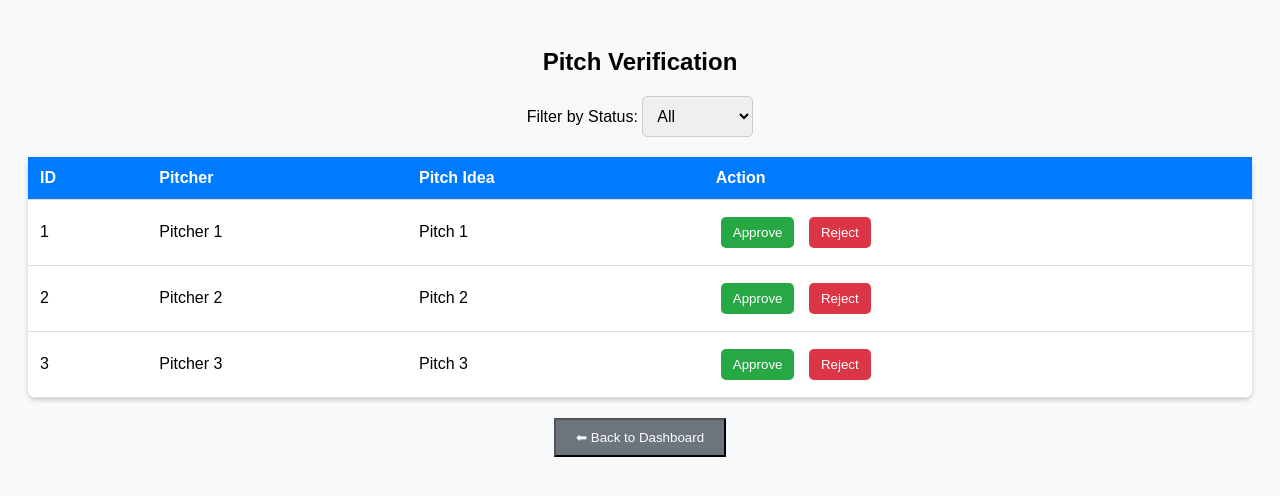
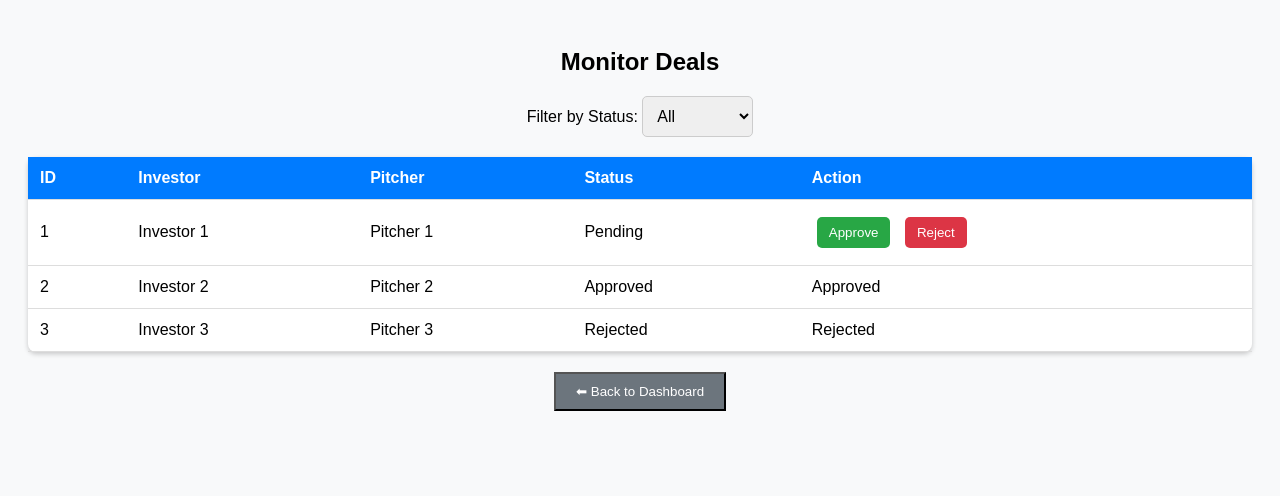
Before and after one commit to Bhavikgarg302005/pitch_platform, a Flask app: page /monitor_deals_page in a window 1280 px wide. Shown: the top 496 px of the page. Run offline with Flask 3, Linux system fonts and the light colour scheme.

Commit message:
code added

```diff
--- a/app.py
+++ b/app.py
@@ -92,20 +92,20 @@ def monitor_deals_page():
     print("Attempting to render:", app.template_folder + '/MonitorDeals.html')
     return render_template('MonitorDeals.html')
 
+
 @app.route('/monitor_deals')
 def monitor_deals():
     filter_status = request.args.get('filter', 'All')
-    filtered_deals = deals_db
-    if filter_status != 'All':
-        filtered_deals = [d for d in deals_db if d['status'] == filter_status]
-    response = jsonify({'deals': filtered_deals})
-    response.headers.add('Content-Type', 'application/json')
-    return response
+    filtered_deals = [d for d in deals_db if filter_status == 'All' or d['status'] == filter_status]
+    print(f"Sending {len(filtered_deals)} deals (filter: {filter_status})")  # Debug
+    return jsonify({'deals': filtered_deals})
+
 
 @app.route('/logout')
 def logout():
     # Add logout functionality here
     return redirect('/login')
+
 
 @app.route('/pitches_to_verify')
 def pitches_to_verify():
@@ -150,37 +150,60 @@ def reject_pitch():
 
 @app.route('/approve_deal', methods=['POST'])
 def approve_deal():
-    deal_id = request.form.get('deal_id')
-    if deal_id is None:
+    try:
         data = request.get_json()
         deal_id = data.get('deal_id')
 
-    deal_id = int(deal_id)
+        # Find and update deal
+        for deal in deals_db:
+            if deal['id'] == deal_id:
+                deal['status'] = 'Approved'
+                print(f"Deal {deal_id} approved")  # Debug
+                return jsonify({
+                    'status': 'success',
+                    'message': f'Deal {deal_id} approved'
+                })
 
-    # Update the deal status in database
-    for deal in deals_db:
-        if deal['id'] == deal_id:
-            deal['status'] = 'Approved'
-            break
+        return jsonify({
+            'status': 'error',
+            'message': 'Deal not found'
+        }), 404
 
-    return jsonify({'status': 'success', 'message': f'Deal {deal_id} approved'})
+    except Exception as e:
+        print(f"Error approving deal: {str(e)}")  # Debug
+        return jsonify({
+            'status': 'error',
+            'message': str(e)
+        }), 500
+
 
 @app.route('/reject_deal', methods=['POST'])
 def reject_deal():
-    deal_id = request.form.get('deal_id')
-    if deal_id is None:
+    try:
         data = request.get_json()
         deal_id = data.get('deal_id')
 
-    deal_id = int(deal_id)
+        # Find and update deal
+        for deal in deals_db:
+            if deal['id'] == deal_id:
+                deal['status'] = 'Rejected'
+                print(f"Deal {deal_id} rejected")  # Debug
+                return jsonify({
+                    'status': 'success',
+                    'message': f'Deal {deal_id} rejected'
+                })
 
-    # Update the deal status in database
-    for deal in deals_db:
-        if deal['id'] == deal_id:
-            deal['status'] = 'Rejected'
-            break
+        return jsonify({
+            'status': 'error',
+            'message': 'Deal not found'
+        }), 404
 
-    return jsonify({'status': 'success', 'message': f'Deal {deal_id} rejected'})
+    except Exception as e:
+        print(f"Error rejecting deal: {str(e)}")  # Debug
+        return jsonify({
+            'status': 'error',
+            'message': str(e)
+        }), 500
 
 @app.route('/pending_users')
 def get_pending_users():
--- a/templates/MonitorDeals.html
+++ b/templates/MonitorDeals.html
@@ -3,7 +3,7 @@
 <head>
     <meta charset="UTF-8">
     <meta name="viewport" content="width=device-width, initial-scale=1.0">
-    <title>Pitch Verification</title>
+    <title>Monitor Deals</title>
     <style>
         body {
             font-family: Arial, sans-serif;
@@ -15,7 +15,6 @@
         h2 {
             margin-bottom: 20px;
         }
-
         .filter-container {
             margin-bottom: 15px;
         }
@@ -85,13 +84,142 @@
             background: #5a6268;
         }
     </style>
+   <script>
+async function loadDeals(filterStatus = 'All') {
+    try {
+        console.log("Loading deals with filter:", filterStatus);
+        const response = await fetch(`/monitor_deals?filter=${filterStatus}`);
+
+        if (!response.ok) {
+            throw new Error(`HTTP error! status: ${response.status}`);
+        }
+
+        const data = await response.json();
+        console.log("Received deals data:", data);
+        renderDeals(data.deals);
+    } catch (error) {
+        console.error("Error loading deals:", error);
+        document.getElementById("dealsTableBody").innerHTML =
+            `<tr><td colspan="5">Error loading deals: ${error.message}</td></tr>`;
+    }
+}
+
+// Function to render deals in the table
+function renderDeals(deals) {
+    const tableBody = document.getElementById("dealsTableBody");
+    tableBody.innerHTML = "";
+
+    if (!deals || deals.length === 0) {
+        tableBody.innerHTML = '<tr><td colspan="5">No deals found</td></tr>';
+        return;
+    }
+
+    deals.forEach(deal => {
+        const row = document.createElement('tr');
+
+        let actionCell;
+        if (deal.status === 'Pending') {
+            actionCell = `
+                <td>
+                    <button class="btn btn-approve" data-deal-id="${deal.id}">Approve</button>
+                    <button class="btn btn-reject" data-deal-id="${deal.id}">Reject</button>
+                </td>
+            `;
+        } else {
+            actionCell = `<td>${deal.status}</td>`;
+        }
+
+        row.innerHTML = `
+            <td>${deal.id}</td>
+            <td>${deal.investor || 'Unknown'}</td>
+            <td>${deal.pitcher || 'Unknown'}</td>
+            <td>${deal.status}</td>
+            ${actionCell}
+        `;
+        tableBody.appendChild(row);
+    });
+
+    // Add event listeners to buttons
+    document.querySelectorAll('.btn-approve').forEach(btn => {
+        btn.addEventListener('click', approveDeal);
+    });
+
+    document.querySelectorAll('.btn-reject').forEach(btn => {
+        btn.addEventListener('click', rejectDeal);
+    });
+}
+
+// Deal approval function
+async function approveDeal(event) {
+    const dealId = event.target.getAttribute('data-deal-id');
+    try {
+        const response = await fetch('/approve_deal', {
+            method: 'POST',
+            headers: {
+                'Content-Type': 'application/json',
+            },
+            body: JSON.stringify({ deal_id: dealId })
+        });
+
+        const result = await response.json();
+        if (!response.ok) {
+            throw new Error(result.message || 'Approval failed');
+        }
+
+        alert(result.message);
+        loadDeals(document.getElementById("filter").value);
+    } catch (error) {
+        console.error("Error approving deal:", error);
+        alert(`Error: ${error.message}`);
+    }
+}
+
+// Deal rejection function
+async function rejectDeal(event) {
+    const dealId = event.target.getAttribute('data-deal-id');
+    try {
+        const response = await fetch('/reject_deal', {
+            method: 'POST',
+            headers: {
+                'Content-Type': 'application/json',
+            },
+            body: JSON.stringify({ deal_id: dealId })
+        });
+        const result = await response.json();
+        if (!response.ok) {
+            throw new Error(result.message || 'rejection failed');
+        }
+        alert(result.message);
+        loadDeals(document.getElementById("filter").value);
+    } catch (error) {
+        console.error("Error approving deal:", error);
+        alert(`Error: ${error.message}`);
+    }
+}
+document.addEventListener('DOMContentLoaded', () => {
+    // Set up filter change listener
+    document.getElementById('filter').addEventListener('change', (e) => {
+        loadDeals(e.target.value);
+    });
+
+    // Load initial deals
+    loadDeals('All');
+
+    // Debug output
+    console.log('Monitor Deals page initialized');
+});
+
+
+
+</script>
 </head>
 <body>
-    <h2>Pitch Verification</h2>
+
+<h2>Monitor Deals</h2>
 
 <div class="filter-container">
     <label for="filter">Filter by Status:</label>
-        <select id="filter">
+    <select id="filter" onchange="loadDeals()">
         <option value="All">All</option>
         <option value="Pending">Pending</option>
         <option value="Approved">Approved</option>
@@ -103,138 +231,21 @@
     <thead>
         <tr>
             <th>ID</th>
+            <th>Investor</th>
             <th>Pitcher</th>
-                <th>Pitch Idea</th>
+            <th>Status</th>
             <th>Action</th>
         </tr>
     </thead>
-        <tbody id="pitchTableBody">
-            <!-- Pitches will be loaded here dynamically -->
-            <tr><td colspan="4">Loading pitches...</td></tr>
+    <tbody id="dealsTableBody">
+        <!-- Deals will be loaded here dynamically -->
+        <tr><td colspan="5">Loading deals...</td></tr>
     </tbody>
 </table>
 
-    <a href="/admin_dashboard">
+<a href="{{ url_for('admin_dashboard') }}">
     <button class="btn-back">⬅ Back to Dashboard</button>
 </a>
 
-    <script>
-        // Function to load pitches from server
-        function loadPitches(filterStatus) {
-            console.log("Loading pitches with filter:", filterStatus);
-
-            fetch('/pitches_to_verify?filter=' + filterStatus)
-                .then(response => {
-                    console.log("Response status:", response.status);
-                    return response.json();
-                })
-                .then(data => {
-                    console.log("Received data:", data);
-                    renderPitches(data.pitches);
-                })
-                .catch(error => {
-                    console.error("Error fetching pitches:", error);
-                    document.getElementById("pitchTableBody").innerHTML =
-                        `<tr><td colspan="4">Error loading pitches: ${error.message}</td></tr>`;
-                });
-        }
-
-        // Function to render pitches in the table
-        function renderPitches(pitches) {
-            console.log("Rendering", pitches ? pitches.length : 0, "pitches");
-
-            const tableBody = document.getElementById("pitchTableBody");
-            tableBody.innerHTML = "";
-
-            if (!pitches || pitches.length === 0) {
-                tableBody.innerHTML = '<tr><td colspan="4">No pitches found</td></tr>';
-                return;
-            }
-
-            for (const pitch of pitches) {
-                const row = document.createElement('tr');
-
-                let actionCell;
-                if (pitch.status === 'Pending') {
-                    actionCell = `
-                        <td>
-                            <button class="btn btn-approve" onclick="approvePitch(${pitch.id})">Approve</button>
-                            <button class="btn btn-reject" onclick="rejectPitch(${pitch.id})">Reject</button>
-                        </td>
-                    `;
-                } else {
-                    actionCell = `<td>${pitch.status}</td>`;
-                }
-
-                row.innerHTML = `
-                    <td>${pitch.id}</td>
-                    <td>${pitch.pitcher || 'Unknown'}</td>
-                    <td>${pitch.title || 'No title'}</td>
-                    ${actionCell}
-                `;
-                tableBody.appendChild(row);
-            }
-        }
-
-        // Function to approve a pitch
-        function approvePitch(pitchId) {
-            console.log("Approving pitch:", pitchId);
-
-            fetch('/approve_pitch', {
-                method: 'POST',
-                headers: {
-                    'Content-Type': 'application/json',
-                },
-                body: JSON.stringify({ id: pitchId })
-            })
-            .then(response => response.json())
-            .then(data => {
-                console.log("Approval response:", data);
-                alert(data.message);
-                // Reload pitches after approval
-                loadPitches(document.getElementById("filter").value);
-            })
-            .catch(error => {
-                console.error("Error approving pitch:", error);
-                alert("Error approving pitch: " + error.message);
-            });
-        }
-
-        // Function to reject a pitch
-        function rejectPitch(pitchId) {
-            console.log("Rejecting pitch:", pitchId);
-
-            fetch('/reject_pitch', {
-                method: 'POST',
-                headers: {
-                    'Content-Type': 'application/json',
-                },
-                body: JSON.stringify({ id: pitchId })
-            })
-            .then(response => response.json())
-            .then(data => {
-                console.log("Rejection response:", data);
-                alert(data.message);
-                // Reload pitches after rejection
-                loadPitches(document.getElementById("filter").value);
-            })
-            .catch(error => {
-                console.error("Error rejecting pitch:", error);
-                alert("Error rejecting pitch: " + error.message);
-            });
-        }
-
-        // Set up filter change event
-        document.getElementById("filter").addEventListener('change', function(e) {
-            console.log("Filter changed to:", e.target.value);
-            loadPitches(e.target.value);
-        });
-
-        // Initialize - load all pitches when page loads
-        window.onload = function() {
-            console.log("Page loaded");
-            loadPitches('All');
-        };
-    </script>
 </body>
 </html>
```
Lines whose indentation alone changed are shown as unchanged.
